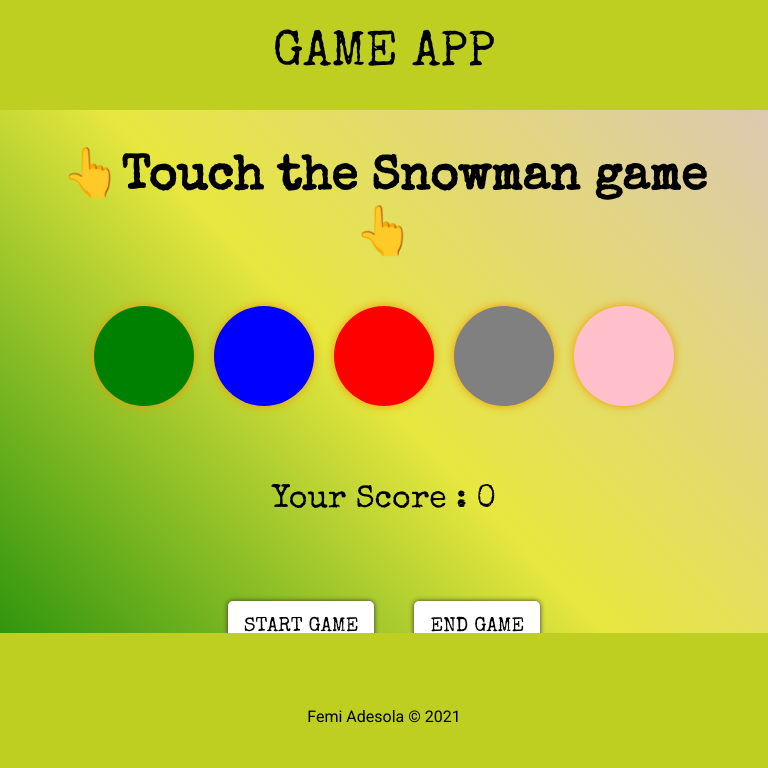
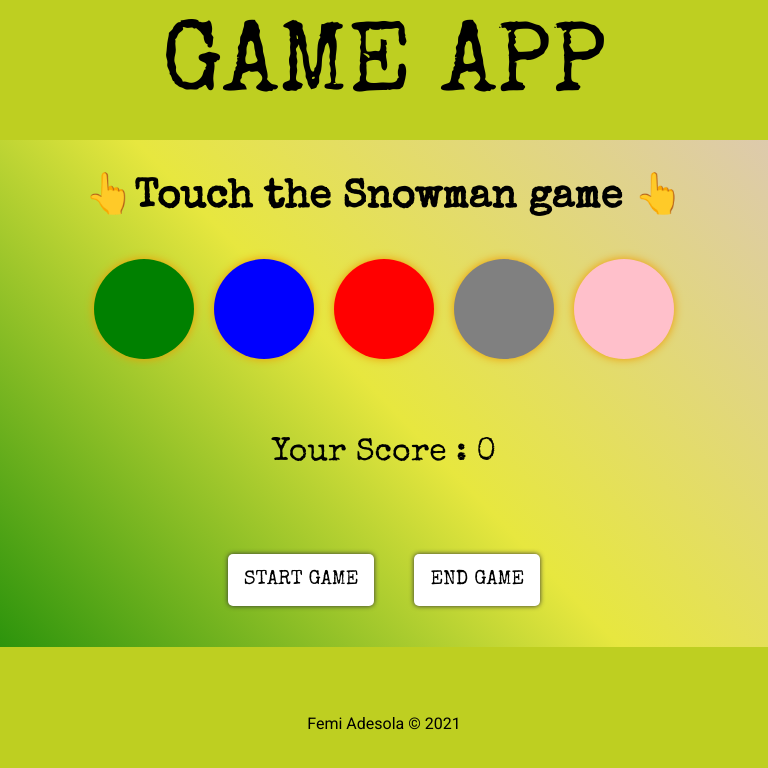
Before and after one commit to React21S/Game_App, a React (Create React App) app: page / in a window 768 px wide. Shown: the top 768 px of the page. Built offline with nearby package versions, Linux system fonts and the light colour scheme.

Commit message:
Adjust mobile application

```diff
--- a/src/styles/App.css
+++ b/src/styles/App.css
@@ -115,7 +115,7 @@
   border: none;
   background-color: var(--white);
   font-family: var(--font-3);
-  padding: 2rem 3rem;
+  padding: 2rem 2rem;
   margin: 20px;
   box-shadow: 0 0 5px var(--color-4);
   border-radius: 5px;
@@ -126,7 +126,7 @@
 }
 
 h1, p{
-  padding: 2rem;
+  padding: 1.5rem;
   font-family: var(--font-3);
 }
 h1{
@@ -176,7 +176,7 @@
 
 /* ------############# Mobile size iphone 5/SE #############-----------*/
 
-@media screen and (max-width: 768px){
+@media screen and (max-width: 568px){
   header{
     padding: 30px;
     text-align: center;
@@ -192,11 +192,12 @@
     width: 100%;
     position: absolute;
     bottom: 0;
+    padding: 1rem;
   }
 
   h1{
-    padding: 30px;
-    font-size: 1rem;
+    padding: 20px;
+    font-size: 10px;
   }
 
   p{
@@ -210,10 +211,10 @@
 }
 
 /* ------############# Ipad #############-----------*/
-@media screen and (min-width: 768px) and (max-width: 1024px) {
+@media screen and (min-width: 568px) and (max-width: 1024px) {
   h1{
-    padding: 35px;
-    font-size: 3rem;
+    padding: 30px;
+    font-size: 2.5rem;
   }
 
   p{
@@ -229,6 +230,7 @@
     width: 100%;
     position: absolute;
     bottom: 0;
+    padding: 3px;
   }
 
 }
--- a/src/styles/Circle.css
+++ b/src/styles/Circle.css
@@ -2,8 +2,8 @@
 
 .circle{
     color: var(--white);
-    width: 150px;
-    height: 150px;
+    width: 100px;
+    height: 100px;
     margin-bottom: 40px;
     border-radius: 50%;
     display: inline-flex;
```
